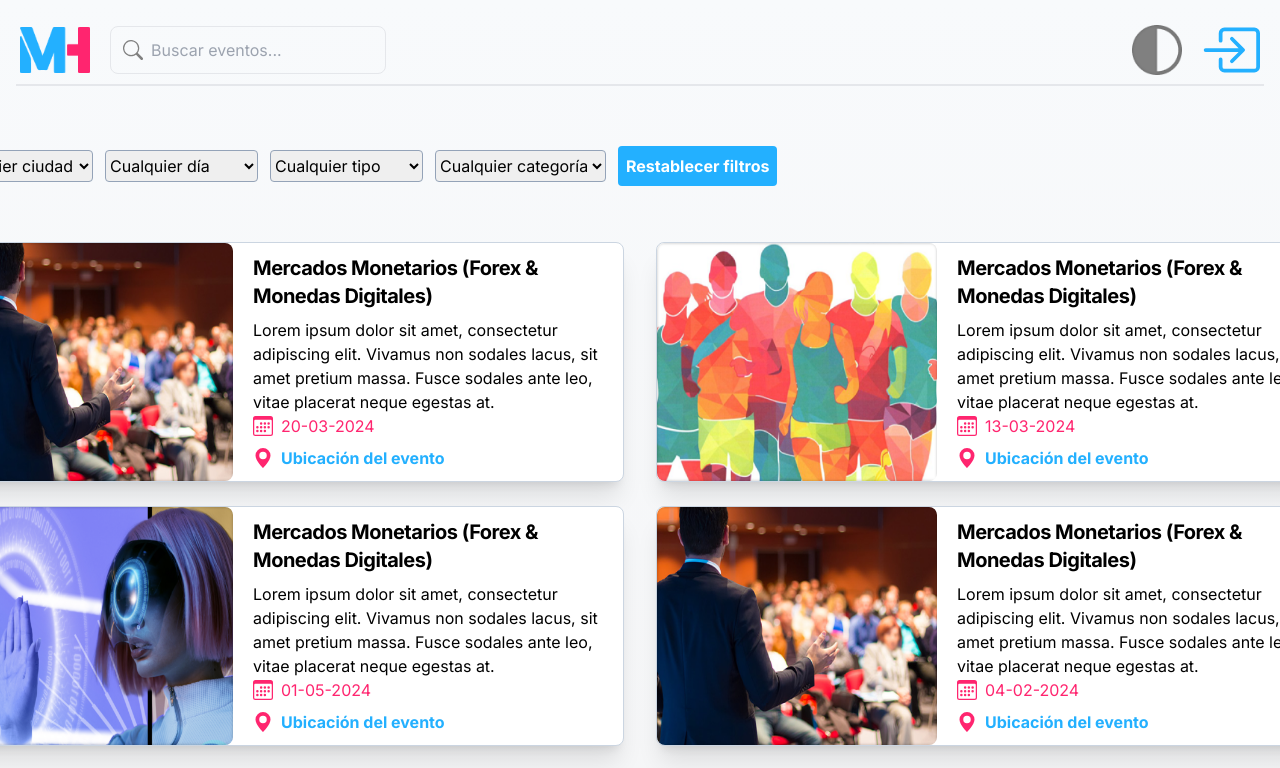
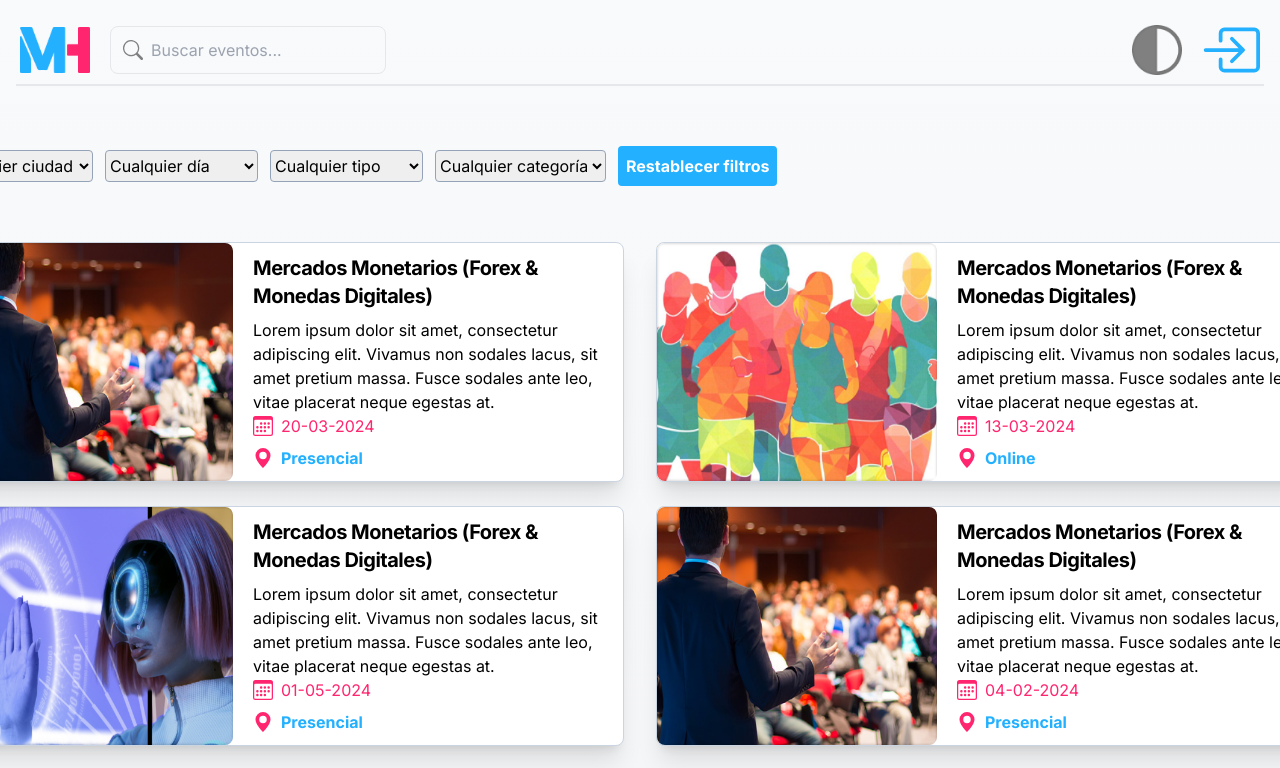
Before and after one commit to No-Country/c16-27-n-node-react, a Next.js app: page /searchPage in a window 1280 px wide. Shown: the top 768 px of the page. Built offline with nearby package versions, Linux system fonts and the light colour scheme.

Commit message:
Update event location whith new eventData file

```diff
--- a/src/app/searchPage/page.js
+++ b/src/app/searchPage/page.js
@@ -45,7 +45,7 @@ const page = () => {
               img={event.img}
               title={event.title}
               date={event.date}
-              location={event.location}
+              location={event.type}
               description={event.description}
             />
           </Link>
```
